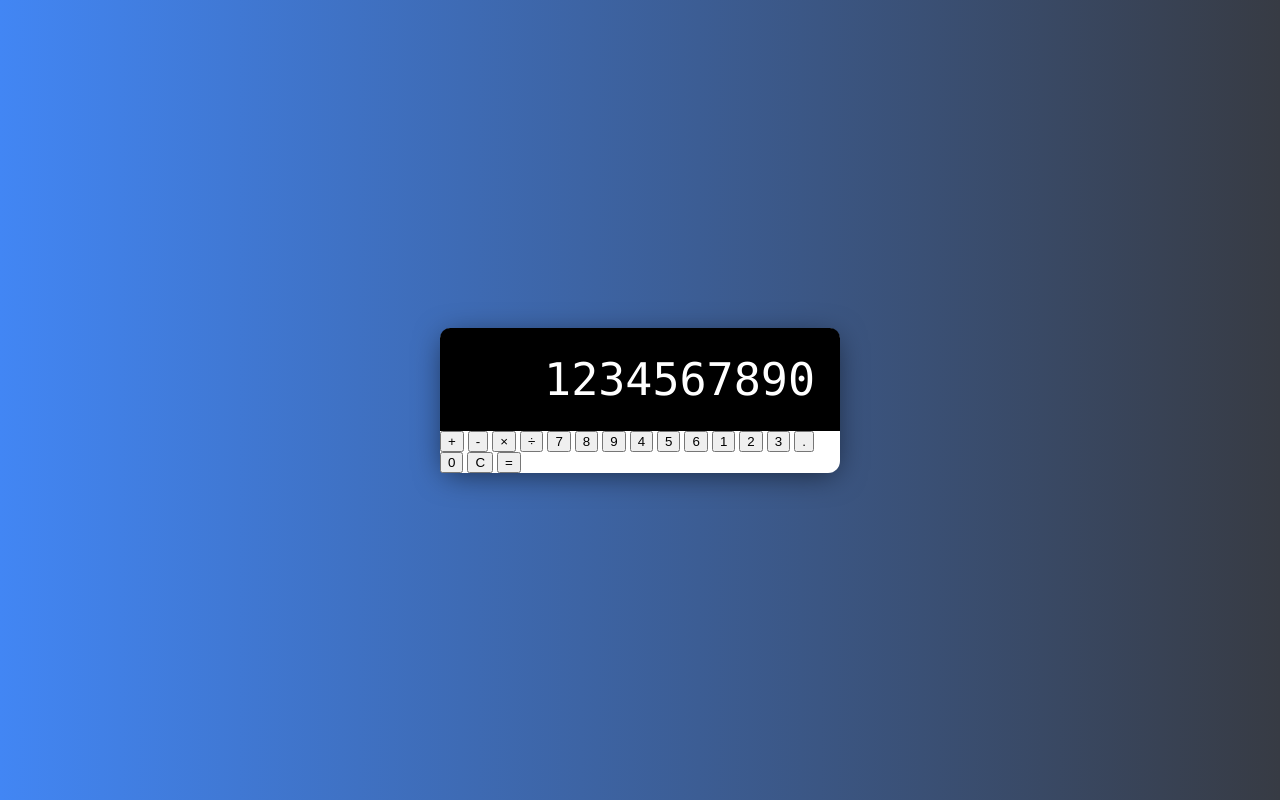
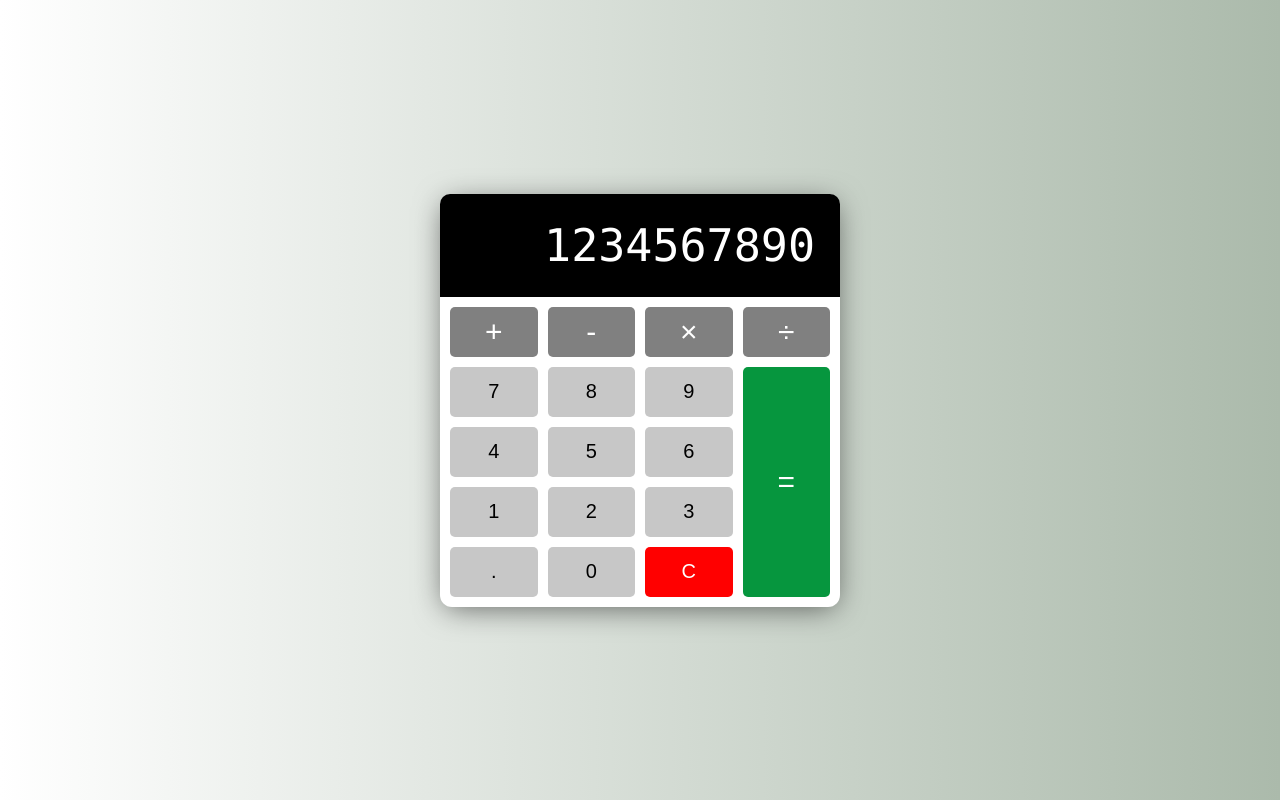
Before and after one commit to nelson2411/ten-javaScript-projects, a plain HTML site: page Calculator/index.html in a window 1280 px wide. Drawn offline with Linux system fonts and the light colour scheme.

Commit message:
feat: css styles

```diff
--- a/Calculator/style.css
+++ b/Calculator/style.css
@@ -8,16 +8,16 @@ body {
   display: flex;
   justify-content: center;
   align-items: center;
-  background: #373b44; /* fallback for old browsers */
+  background: #abbaab; /* fallback for old browsers */
   background: -webkit-linear-gradient(
     to right,
-    #4286f4,
-    #373b44
+    #ffffff,
+    #abbaab
   ); /* Chrome 10-25, Safari 5.1-6 */
   background: linear-gradient(
     to right,
-    #4286f4,
-    #373b44
+    #ffffff,
+    #abbaab
   ); /* W3C, IE 10+/ Edge, Firefox 16+, Chrome 26+, Opera 12+, Safari 7+ */
 }
 
@@ -69,3 +69,63 @@ body {
 ::-webkit-scrollbar-thumb:hover {
   background: #555;
 }
+
+/* Buttons */
+
+.calculator-buttons {
+  display: grid;
+  grid-template-columns: repeat(4, 1fr);
+  grid-gap: 10px;
+  padding: 10px;
+}
+
+button {
+  min-height: 50px;
+  font-size: 20px;
+  font-weight: 100;
+  border: none;
+  border-radius: 5px;
+  cursor: pointer;
+  background: rgb(199, 199, 199);
+}
+
+button:hover {
+  filter: brightness(120%);
+}
+
+button:active {
+  transform: translateY(2px);
+}
+
+button:focus {
+  outline: none;
+}
+
+.operator {
+  background: gray;
+  color: white;
+  font-size: 30px;
+}
+
+.clear {
+  background: #ff0000;
+  color: white;
+}
+
+.clear:hover {
+  filter: brightness(90%);
+}
+
+.equal-sign {
+  grid-column: -2;
+  grid-row: 2 / span 4;
+  background: rgb(6, 150, 62);
+}
+
+/* Media Queries
+For large smartphones and tablets */
+@media screen and (max-width: 600px) {
+  .calculator {
+    width: 95%;
+  }
+}
```
